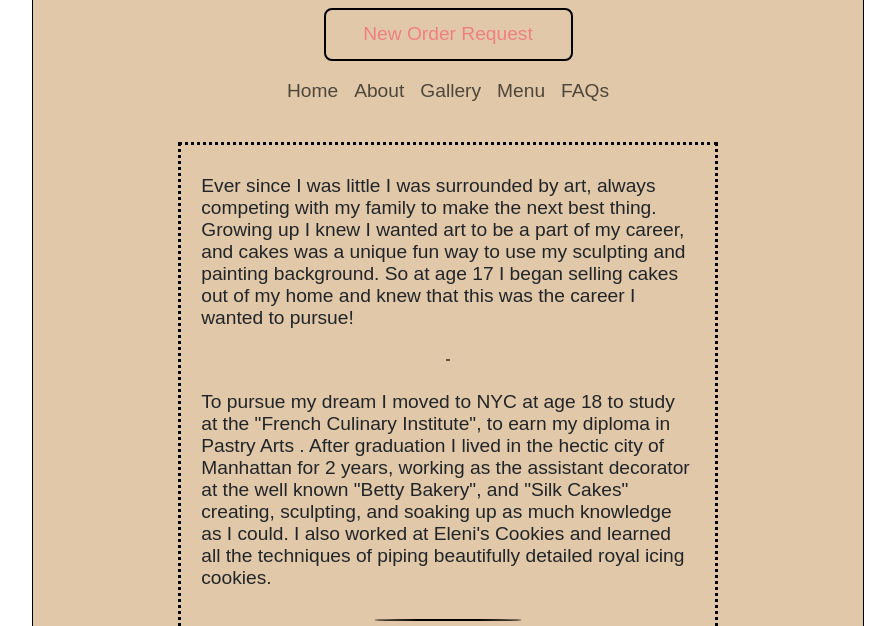
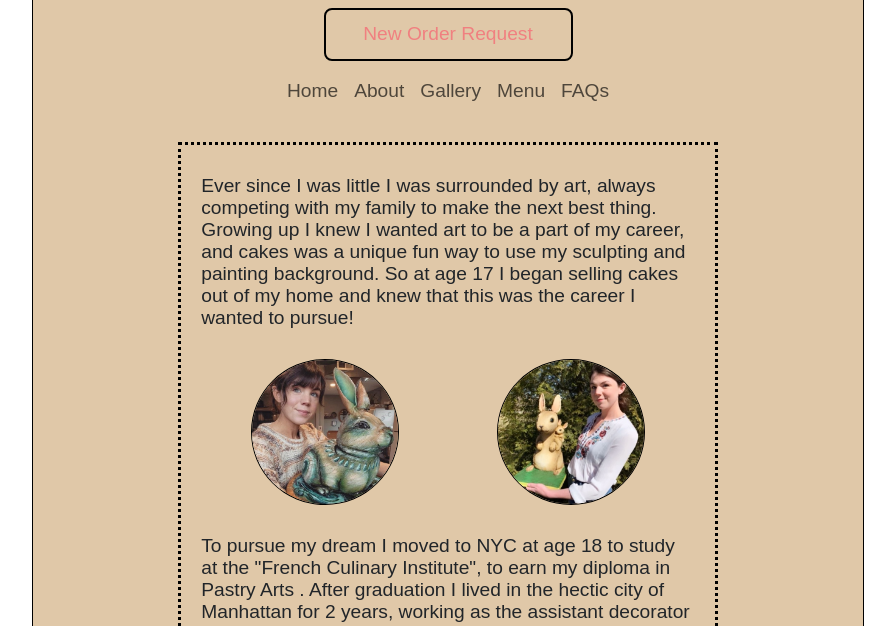
Before and after one commit to cameron-lewis-webdev/daydreamcakes.github.io, a plain HTML site: page about.html in a window 1280 px wide. Shown: the part 174-800 px from the top of the page, without its empty margins (192-1087 px from the left). Drawn offline with nearby package versions, Linux system fonts and the light colour scheme; a web font is replaced by a local one.

Commit message:
Update about.html

```diff
--- a/about.html
+++ b/about.html
@@ -85,14 +85,14 @@
             <div>Ever since I was little I was surrounded by art, always competing with my family to make the next best thing. Growing up I knew I wanted art to be a part of my career, and cakes was a unique fun way to use my sculpting and painting background. So at age 17 I began selling cakes out of my home and knew that this was the career I wanted to pursue!</div>
 
             <div class="image-row">
-                <img src="/DDC2/images/bunnyprof.jpg" alt="">
-                <img src="/DDC2/images/bunnies.jpg" alt="">
+                <img src="images/bunnyprof.jpg" alt="">
+                <img src="images/bunnies.jpg" alt="">
             </div>
 
 
             <div>To pursue my dream I moved to NYC at age 18 to study at the "French Culinary Institute", to earn my diploma in Pastry Arts . After graduation I lived in the hectic city of Manhattan for 2 years, working as the assistant decorator at the well known "Betty Bakery", and "Silk Cakes" creating, sculpting, and soaking up as much knowledge as I could. I also worked at Eleni's Cookies and learned  all the techniques of piping beautifully detailed royal icing cookies.</div>
 
-            <img class="about-picture" src="/DDC2/images/openforbusiness.jpg" alt="">
+            <img class="about-picture" src="images/openforbusiness.jpg" alt="">
 
             <div>After my time in NYC I moved home to my small town in Wayne County and soon after went on a 3 month backpacking trip to Europe - spending most my time tasting and experiencing all the different types of creative pastries, desserts and cakes. After traveling through 15 countries, I returned home inspired and ready for my next adventure of opening my own cake business, Daydream Cakes!  I have been open for over 6 years now and at age 29, I decided to move my bakery to my home and I love it just as much as when I started!</div>
 
```
